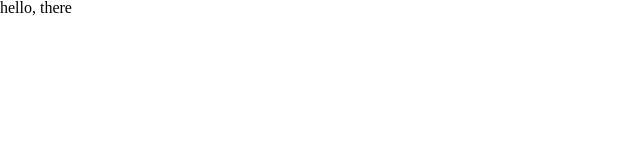
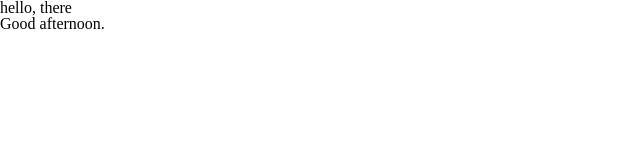
Before and after one commit to chaolingting/trytry, a plain HTML site: page index.html in a window 1280 px wide. Shown: the whole page, without its empty margins (0-640 px from the left). Drawn offline with Linux system fonts and the light colour scheme.

Commit message:
Update index.html

```diff
--- a/index.html
+++ b/index.html
@@ -8,5 +8,6 @@
 </head>
 <body>
     <h1>hello, there</h1>
+    <h2>Good afternoon.</h2>
 </body>
 </html>
```
